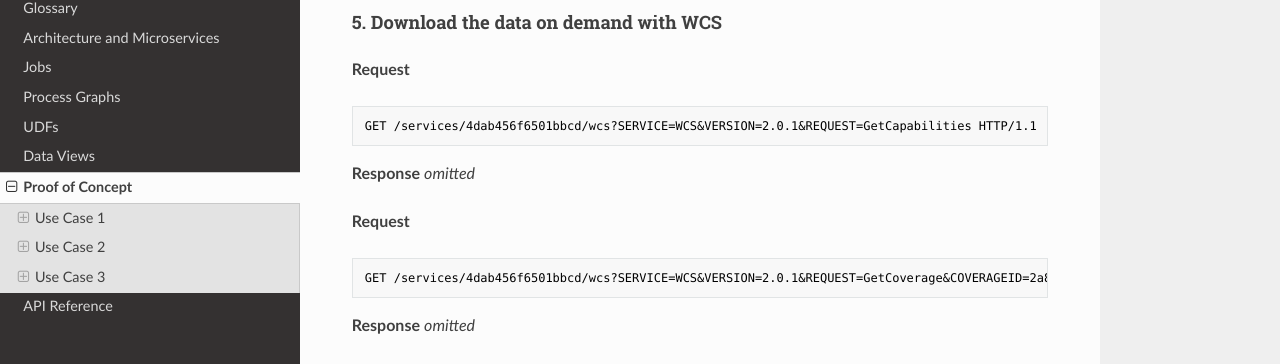
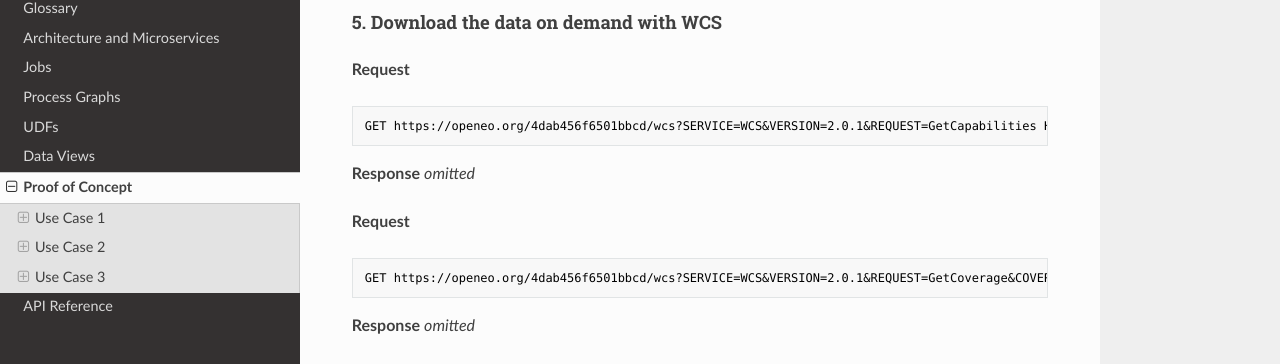
Before and after one commit to Open-EO/openeo-api, an MkDocs documentation site: the page built from docs/docs/poc.md, in a window 1280 px wide and 900 px high, scrolled down 6569 px. Shown: the part 141-505 px from the top of the window. Built offline with MkDocs 1.6.1, drawn with Linux system fonts in a browser that asks for light colours; nearby versions of some CDN libraries; old or Windows-style settings are respelled for this version of MkDocs; some of the changed lines change nothing that is shown.

Commit message:
Retrieving services is wrong in the POC use case 1.

````diff
--- a/docs/docs/poc.md
+++ b/docs/docs/poc.md
@@ -410,7 +410,7 @@ Body:
 
 **Request**
 ```
-GET /services/4dab456f6501bbcd/wcs?SERVICE=WCS&VERSION=2.0.1&REQUEST=GetCapabilities HTTP/1.1
+GET https://openeo.org/4dab456f6501bbcd/wcs?SERVICE=WCS&VERSION=2.0.1&REQUEST=GetCapabilities HTTP/1.1
 ```
 
 **Response**
@@ -418,7 +418,7 @@ _omitted_
 
 **Request**
 ```
-GET /services/4dab456f6501bbcd/wcs?SERVICE=WCS&VERSION=2.0.1&REQUEST=GetCoverage&COVERAGEID=2a8ffb20c2b235a3f3e3351f&FORMAT=image/tiff&SUBSET=x,http://www.opengis.net/def/crs/EPSG/0/4326(16.1,16.5)&SUBSET=y,http://www.opengis.net/def/crs/EPSG/0/4326(47.9,48.6)&&SIZE=x(200)&SIZE=y(200) HTTP/1.1
+GET https://openeo.org/4dab456f6501bbcd/wcs?SERVICE=WCS&VERSION=2.0.1&REQUEST=GetCoverage&COVERAGEID=2a8ffb20c2b235a3f3e3351f&FORMAT=image/tiff&SUBSET=x,http://www.opengis.net/def/crs/EPSG/0/4326(16.1,16.5)&SUBSET=y,http://www.opengis.net/def/crs/EPSG/0/4326(47.9,48.6)&&SIZE=x(200)&SIZE=y(200) HTTP/1.1
 ```
 
 
````
